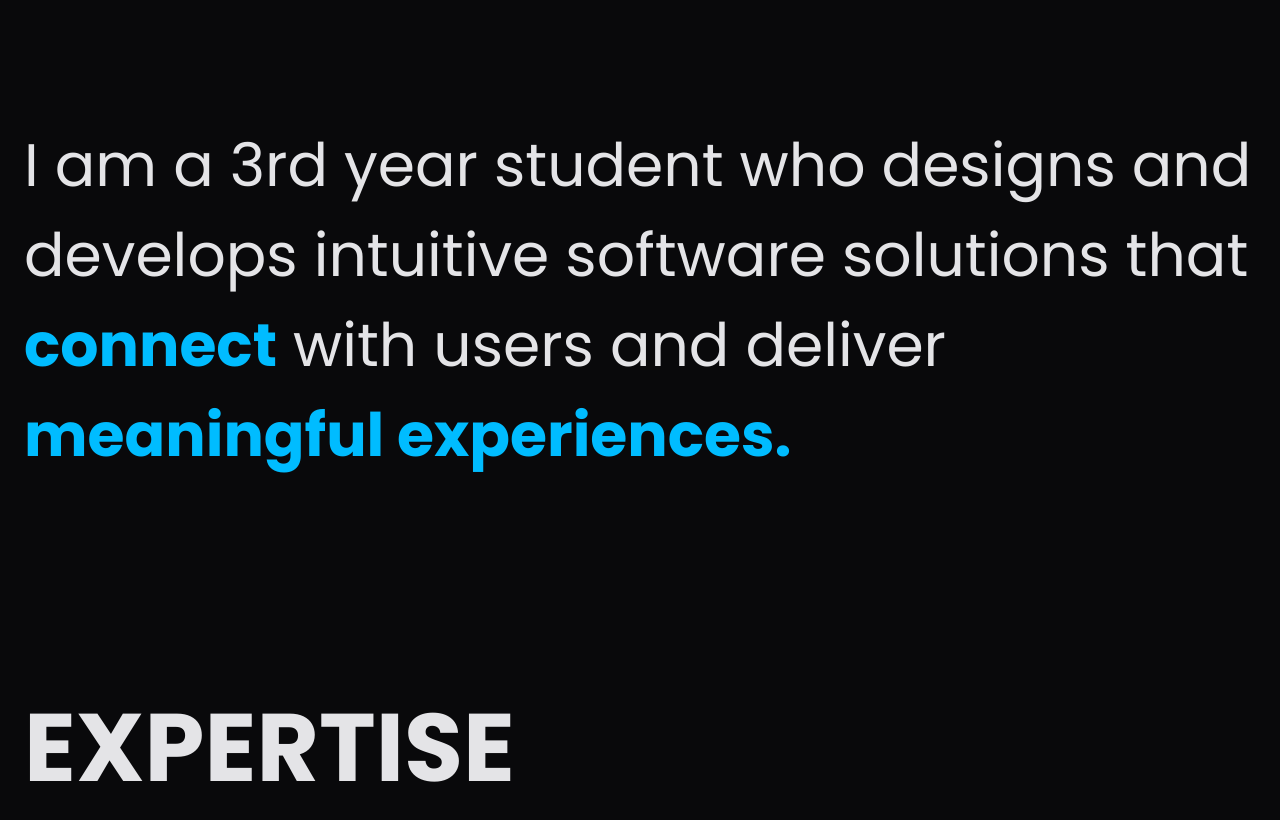
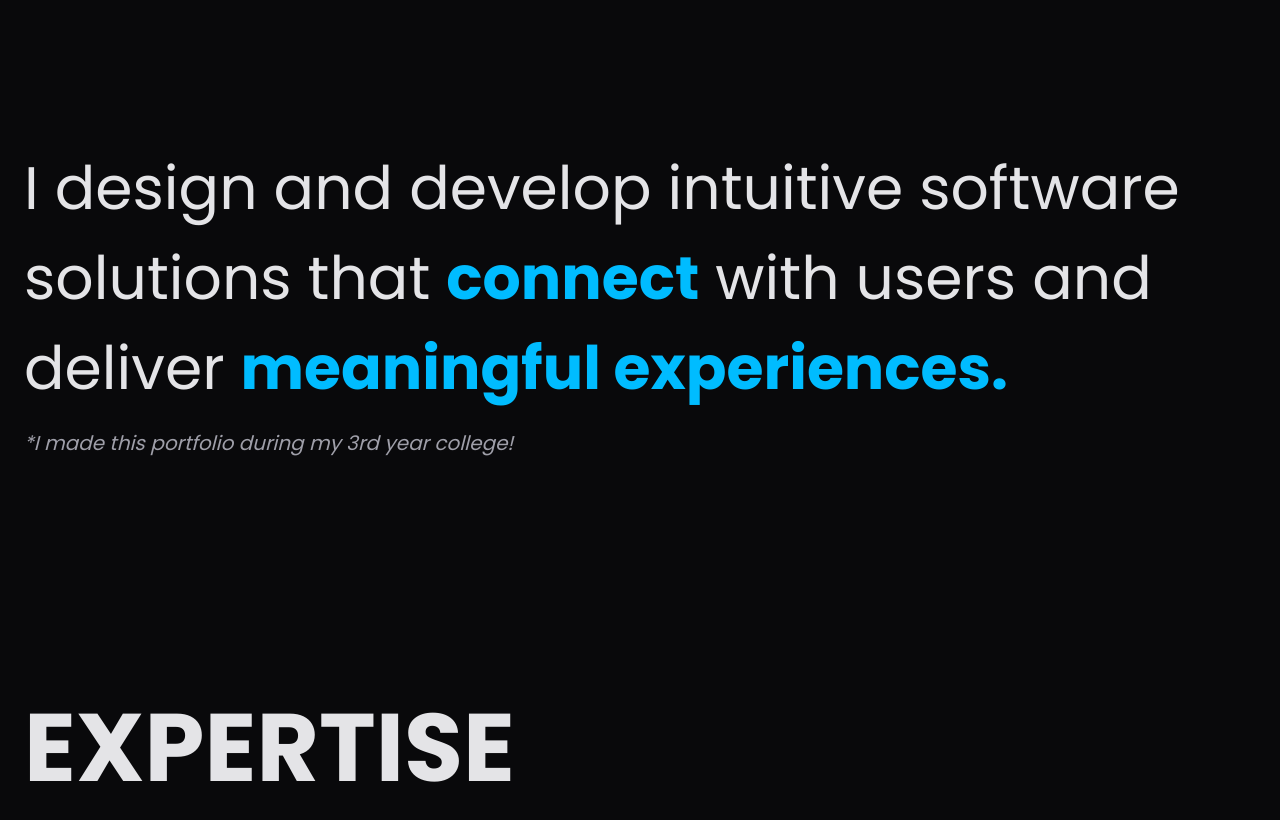
Before and after one commit to Serial-Cyn/personal-portfolio, a Next.js app: page / in a window 1280 px wide. Shown: the part 900-1720 px from the top of the page. Built offline with nearby package versions, Linux system fonts and the light colour scheme; a web font is replaced by a local one.

Commit message:
fix: adjust gap in ContactMe component; update font size and add note in JobValue component

```diff
--- a/components/contact-section/contact-me.tsx
+++ b/components/contact-section/contact-me.tsx
@@ -6,7 +6,7 @@ export default function ContactMe() {
       id="contact"
       className="w-screen px-6 h-screen mt-32 flex flex-col justify-center items-center"
     >
-      <div className="h-3/5 flex flex-col justify-center items-center gap-4">
+      <div className="h-3/5 flex flex-col justify-center items-center gap-0 md:gap-4">
         <h2 className="text-lg sm:text-2xl md:text-4xl font-light">
           I work to delight, are you
         </h2>
--- a/components/ui/menu-bar.tsx
+++ b/components/ui/menu-bar.tsx
@@ -53,7 +53,7 @@ export default function MenuBar() {
         transition={{ duration: 0.3 }}
         className="fixed top-0 right-0 w-screen h-screen px-6 bg-zinc-200"
       >
-        <ul className="flex flex-col justify-center items-start sm:items-end h-full gap-8 text-5xl sm:text-6xl font-bold text-zinc-900 select-none">
+        <ul className="flex flex-col justify-center items-start sm:items-end h-full gap-8 text-6xl font-bold text-zinc-900 select-none">
           {menuItems.map((item) => (
             <li
               key={item.name}
@@ -62,7 +62,7 @@ export default function MenuBar() {
               {item.disabled ? (
                 <h1 className="text-zinc-500 flex justify-center items-start gap-2">
                   {item.name}
-                  <p className="text-lg">{item.number}</p>
+                  <p className="text-base">{item.number}</p>
                 </h1>
               ) : (
                 <Link
@@ -71,7 +71,7 @@ export default function MenuBar() {
                   className="flex justify-center items-start gap-2"
                 >
                   {item.name}
-                  <p className="text-lg">{item.number}</p>
+                  <p className="text-base">{item.number}</p>
                 </Link>
               )}
             </li>
--- a/components/value-section/job-value.tsx
+++ b/components/value-section/job-value.tsx
@@ -29,10 +29,11 @@ export default function JobValue() {
         animate={inView ? { opacity: 1, y: 0 } : {}}
         transition={{ duration: 0.6 }}
       >
-        I am a 3rd year student who designs and develops intuitive software solutions that{" "}
+        I design and develop intuitive software solutions that{" "}
         <span className="font-bold text-sky-400">connect</span> with users and
         deliver{" "}
         <span className="font-bold text-sky-400">meaningful experiences.</span>
+        <p className="mt-4 pr-16 text-base sm:text-xl italic text-zinc-400">*I made this portfolio during my 3rd year college!</p>
       </motion.h1>
     </section>
   );
```
